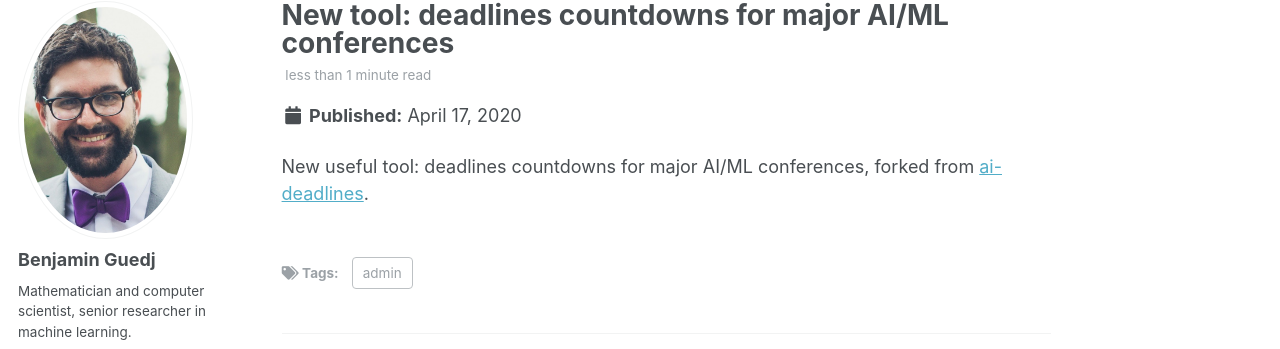
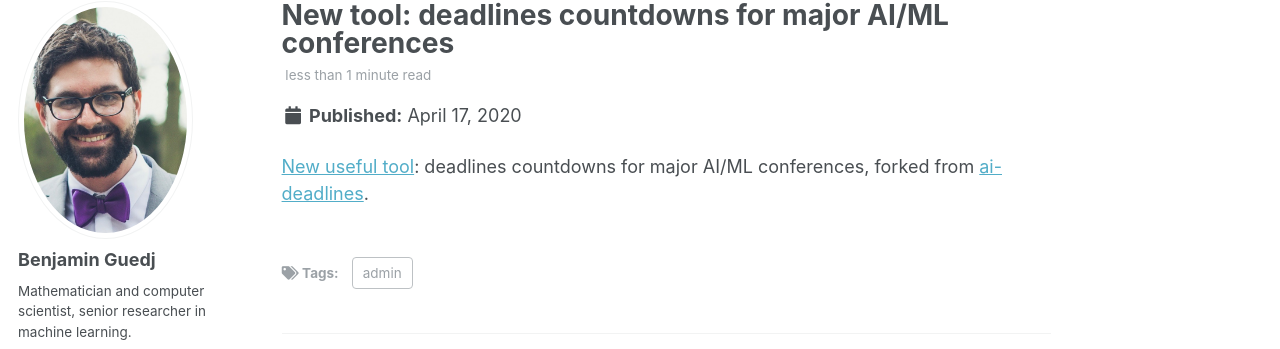
Before and after one commit to bguedj/bguedj.github.io, a Jekyll site: the page built from _posts/2020-04-17-deadlines.md, in a window 1280 px wide and 1394 px high. Shown: the part 117-466 px from the top of the window. Built offline with Jekyll 4.4.1, drawn with Linux system fonts in a browser that asks for light colours; part of the change alters nothing that is shown.

```diff
--- a/_posts/2020-04-17-deadlines.md
+++ b/_posts/2020-04-17-deadlines.md
@@ -6,4 +6,4 @@ tags:
   - admin
 ---
 
-New useful tool: deadlines countdowns for major AI/ML conferences, forked from [ai-deadlines](https://github.com/abhshkdz/ai-deadlines).
+[New useful tool](https://bguedj.github.io/ai-deadlines/?sub=,ML,AI,ST,OT): deadlines countdowns for major AI/ML conferences, forked from [ai-deadlines](https://github.com/abhshkdz/ai-deadlines).
```
